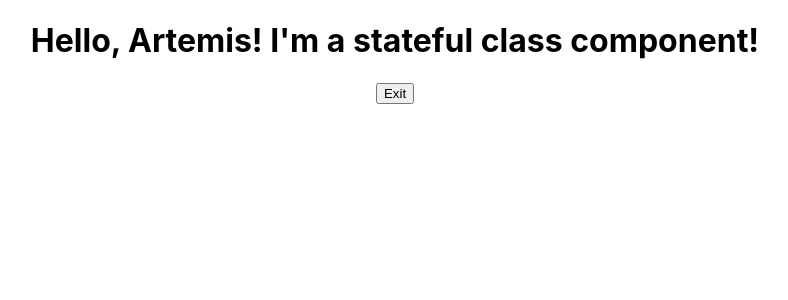
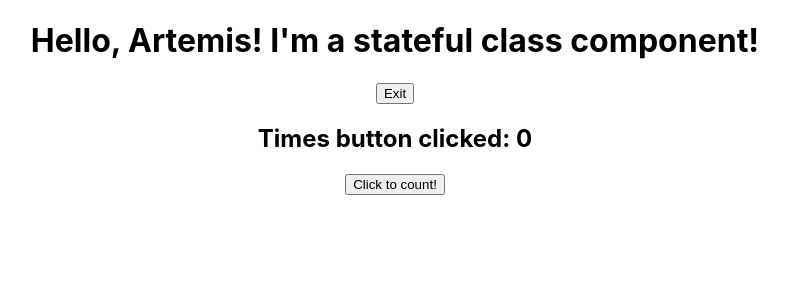
Before and after one commit to Shabucky1812/react-practice, a React (Create React App) app in the folder my-app/: page / in a window 1280 px wide. Shown: the top 300 px of the page, without its empty margins (245-1033 px from the left). Built offline with nearby package versions, Linux system fonts and the light colour scheme.

Commit message:
Create stateful component that uses previous state

```diff
--- a/my-app/src/App.js
+++ b/my-app/src/App.js
@@ -1,11 +1,11 @@
 import logo from './logo.svg';
 import './App.css';
-import StatefulGreetingWithCallback from './components/StatefulGreetingWithCallback';
+import StatefulGreetingWithPrevState from './components/StatefulGreetingWithPrevState';
 
 function App() {
   return (
     <div className="App">
-      <StatefulGreetingWithCallback greeting="I'm a stateful class component!" name="Artemis" />
+      <StatefulGreetingWithPrevState greeting="I'm a stateful class component!" name="Artemis" />
     </div>
   );
 }
--- /dev/null
+++ b/my-app/src/components/StatefulGreetingWithPrevState.js
@@ -0,0 +1,53 @@
+import React from "react";
+
+class StatefulGreetingWithPrevState extends React.Component {
+
+    constructor(props) {
+        super(props);
+        this.state = {
+            introduction: "Hello",
+            buttonText: "Exit",
+            count: 0,
+        };
+    }
+
+    handleClick() {
+        this.setState((prevState, prevProps) => {
+            return {
+                introduction: prevState.introduction === "Hello" ? "Goodbye" : "Hello",
+                buttonText: prevState.buttonText === "Exit" ? "Enter" : "Exit",
+            }
+        });
+    }
+
+    incrementCount() {
+        this.setState((prevState, prevProps) => {
+            console.log(prevState)
+            console.log(prevProps)
+            return {
+                count: prevState.count + 1
+            }
+        });
+    }
+
+    incrementFive() {
+        this.incrementCount()
+        this.incrementCount()
+        this.incrementCount()
+        this.incrementCount()
+        this.incrementCount()
+    }
+
+    render() {
+        return (
+            <div>
+                <h1>{this.state.introduction}, {this.props.name}! {this.props.greeting}</h1>
+                <button onClick={() => this.handleClick()}>{this.state.buttonText}</button>
+                <h2>Times button clicked: {this.state.count}</h2>
+                <button onClick={() => this.incrementCount()}>Click to count!</button>
+            </div>
+        )
+    }
+}
+
+export default StatefulGreetingWithPrevState;
```
